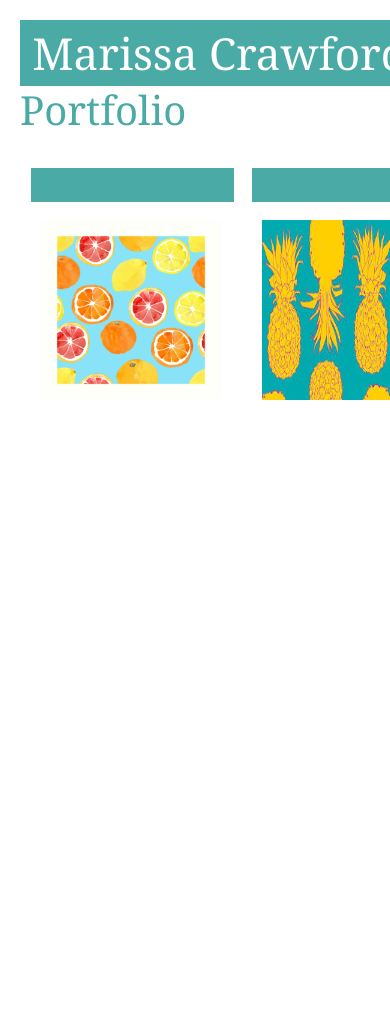
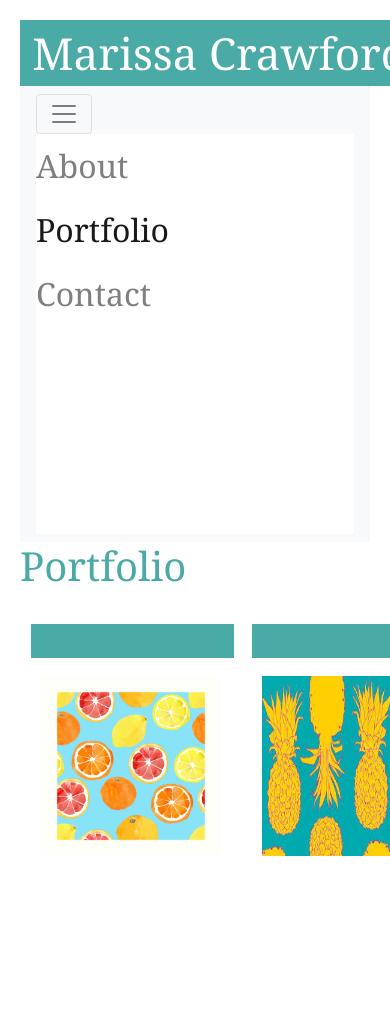
Before and after one commit to marissa-lc/Homework-2, a plain HTML site: page homework-2/index3.html in a window 390 px wide. Shown: the top 1009 px of the page. Before the commit the page ends 844 px from the top, so only its background shows below. Drawn offline with nearby package versions, Linux system fonts and the light colour scheme.

Commit message:
Add files via upload

```diff
--- a/homework-2/index3.html
+++ b/homework-2/index3.html
@@ -12,6 +12,26 @@
 </head>
 
 <header>Marissa Crawford</header>
+
+<nav class="navbar navbar-expand-lg navbar-light bg-light">
+    <button class="navbar-toggler" type="button" data-toggle="collapse" data-target="#navbarSupportedContent" aria-controls="navbarSupportedContent" aria-expanded="false" aria-label="Toggle navigation">
+      <span class="navbar-toggler-icon"></span>
+    </button>
+
+    <div div="collapse navbar-collapse" id="navbarSupportedContent">
+      <ul class="navbar-nav mr-auto">
+        <li>
+          <a class="nav-link" href="index.html">About <span class="sr-only">(current)</span></a>
+        </li>
+        <li class="nav-item active">
+          <a class="nav-link" href="index3.html">Portfolio <span class="sr-only">(current)</span></a>
+        </li>
+        <li class="nav-item">
+          <a class="nav-link" href="index2.html">Contact</a>
+        </li>
+      </ul>
+    </div>
+  </nav>
 
 <body>
 
```
Also changed, not shown: homework-2/assets/css/style.css (+13 -6 lines), homework-2/index.html (+4 -4 lines), homework-2/index2.html (+20 -0 lines).
